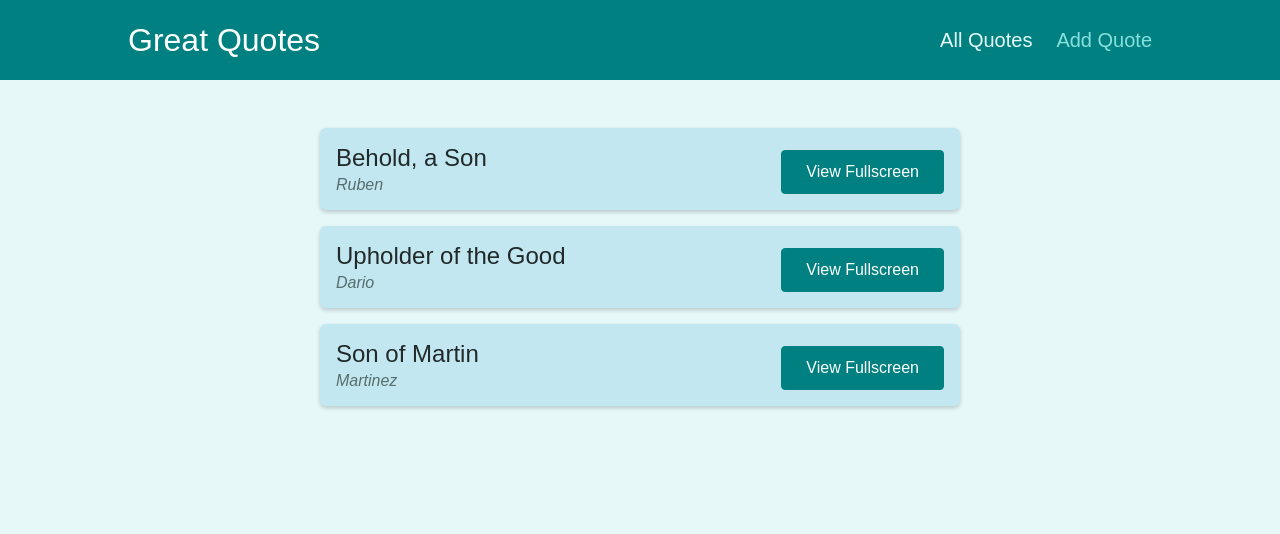
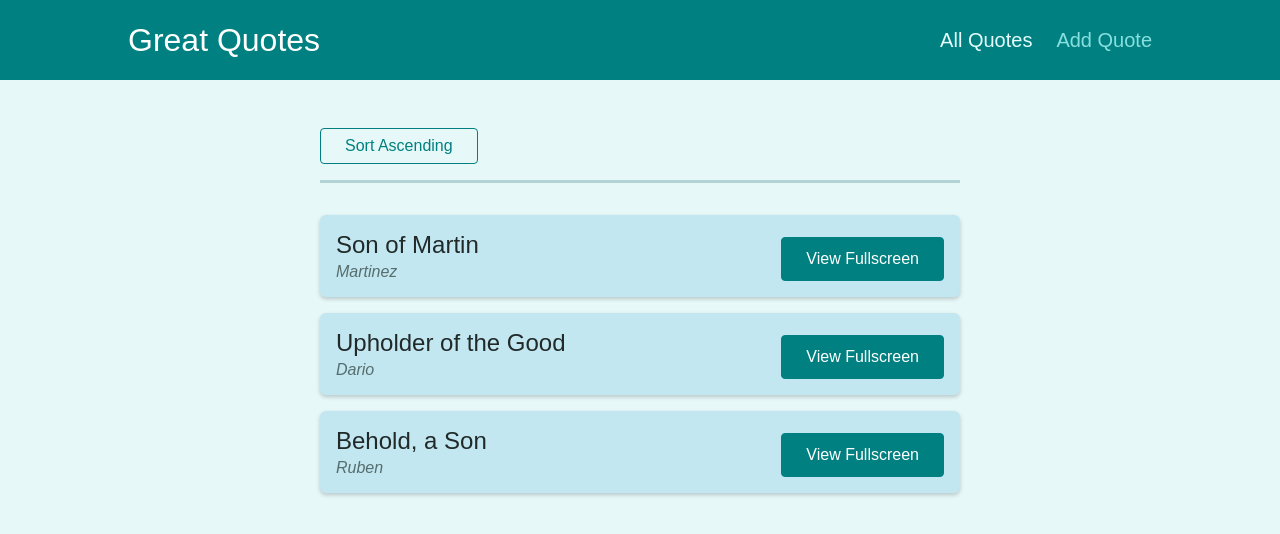
Before and after one commit to TheRubenM/quotes, a React (Create React App) app: page /quotes in a window 1280 px wide. Shown: the top 534 px of the page. Built offline with nearby package versions, Linux system fonts and the light colour scheme.

Commit message:
- Add and implement sorting logic for AllQuotes page - Base the sort on current query parameters - Conditionally show comments based on exactly which URL the user is on.

```diff
--- a/src/components/quotes/QuoteList.js
+++ b/src/components/quotes/QuoteList.js
@@ -1,13 +1,43 @@
 import { Fragment } from "react";
+import { useHistory, useLocation } from "react-router-dom";
 
 import QuoteItem from "./QuoteItem";
 import classes from "./QuoteList.module.css";
 
+const sortQuotes = (quotes, ascending) => {
+  return quotes.sort((quoteA, quoteB) => {
+    if (ascending) {
+      return quoteA.id > quoteB.id ? 1 : -1;
+    } else {
+      return quoteA.id < quoteB.id ? 1 : -1;
+    }
+  });
+};
+
 const QuoteList = ({ quotes }) => {
+  const history = useHistory();
+  const location = useLocation();
+
+  const queryParams = new URLSearchParams(location.search);
+
+  const isSortingAscending = queryParams.get("sort") === "asc";
+
+  const sortedQuotes = sortQuotes(quotes, isSortingAscending);
+
+  const handleChangeSorting = () => {
+    history.push("/quotes?sort=" + (isSortingAscending ? "desc" : "asc"));
+  };
+
   return (
     <Fragment>
+      <div className={classes.sorting}>
+        <button onClick={handleChangeSorting}>
+          {/*If it's already sorting ascending, option available should be Sort Descending (and vice versa)*/}
+          Sort {isSortingAscending ? "Descending" : "Ascending"}
+        </button>
+      </div>
       <ul className={classes.list}>
-        {quotes.map((quote) => (
+        {sortedQuotes.map((quote) => (
           <QuoteItem
             key={quote.id}
             id={quote.id}
--- a/src/pages/QuoteDetail.js
+++ b/src/pages/QuoteDetail.js
@@ -1,5 +1,5 @@
 import { Fragment } from "react";
-import { useParams, Route } from "react-router-dom";
+import { useParams, Route, Link } from "react-router-dom";
 import HighlightedQuote from "../components/quotes/HighlightedQuote";
 import Comments from "../components/comments/Comments";
 
@@ -19,6 +19,14 @@
   return (
     <Fragment>
       <HighlightedQuote text={quote.text} author={quote.author} />
+      <Route path={`/quotes/${quoteId}`} exact>
+        <div className="centered">
+          <Link to={`/quotes/${quoteId}/comments`} className="btn--flat">
+            Load Comments
+          </Link>
+        </div>
+      </Route>
+
       <Route path="/quotes/:quoteId/comments">
         <Comments />
       </Route>
```
